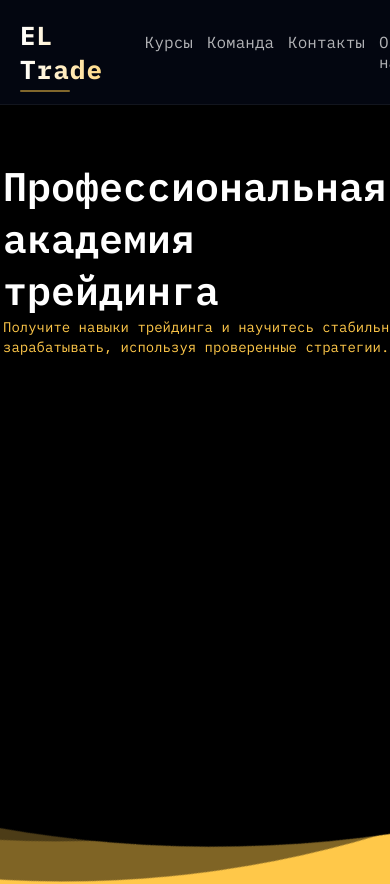
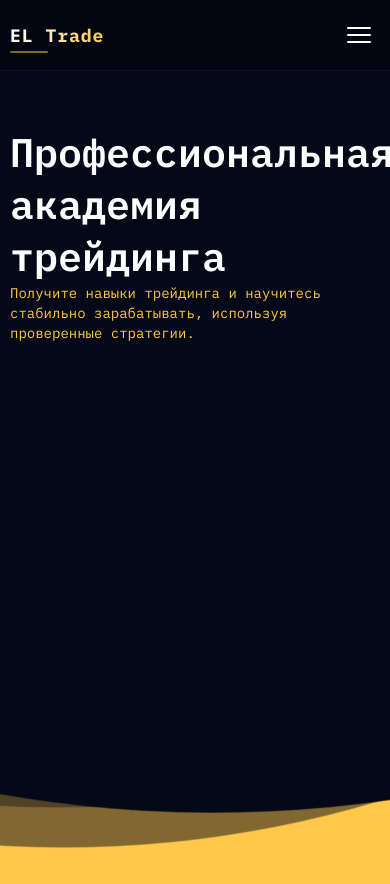
Before and after one commit to made-in-chinaesh/el-trade-site, a React (Create React App) app: page / in a window 390 px wide. Shown: the top 884 px of the page. Built offline with nearby package versions, Linux system fonts and the light colour scheme.

Commit message:
added adaptive for phone

```diff
--- a/src/app/index.scss
+++ b/src/app/index.scss
@@ -21,8 +21,7 @@ body {
 	margin: 0 auto;
 
 	@media (max-width: 1400px) {
-		width: 100%;
-		margin: 0 20px;
+		width: calc(100% - 20px);
 	}
 }
 
--- a/src/components/main/command/index.jsx
+++ b/src/components/main/command/index.jsx
@@ -11,6 +11,7 @@ export const CommandBlock = () => {
 	}
 
 	return (
+		<div className={styles.team}>
 			<div className={clsx(styles.container, 'container')} id='team'>
 				<div className={styles.commandInfo}>
 					<h2>Знакомьтесь с экспертами</h2>
@@ -80,5 +81,6 @@ export const CommandBlock = () => {
 					</div>
 				</div>
 			</div>
+		</div>
 	)
 }
--- a/src/components/main/command/styles.module.scss
+++ b/src/components/main/command/styles.module.scss
@@ -1,3 +1,5 @@
+.team {
+	background: #050816;
 	.container {
 		padding: 120px 0;
 		position: relative;
@@ -225,3 +227,4 @@
 			}
 		}
 	}
+}
--- a/src/components/main/wave/styles.module.scss
+++ b/src/components/main/wave/styles.module.scss
@@ -25,7 +25,7 @@
 	top: 0;
 	left: 50%;
 	transform: translate(-50%, -75%);
-	background: #000; /* ярко-желтый */
+	background: #050816;
 	opacity: 0.7;       /* чуть прозрачный для наложения */
 }
 
@@ -83,4 +83,5 @@
 .content span {
 	margin-top: 10px;
 	font-size: 14px;
+	color: #ffc849;
 }
--- a/src/components/navbar/index.jsx
+++ b/src/components/navbar/index.jsx
@@ -1,11 +1,14 @@
+import { useState } from 'react'
 import { useNavigate } from 'react-router-dom'
 import styles from './styles.module.scss'
 
 export const Navbar = () => {
 	const navigate = useNavigate()
+	const [menuOpen, setMenuOpen] = useState(false)
 
 	const goToSection = id => {
 		navigate('/', { state: { scrollTo: id } })
+		setMenuOpen(false)
 	}
 
 	return (
@@ -19,12 +22,22 @@ export const Navbar = () => {
 					EL Trade
 				</h1>
 
-				<nav className={styles.nav}>
+				<nav className={`${styles.nav} ${menuOpen ? styles.active : ''}`}>
 					<ul>
 						<li onClick={() => goToSection('courses')}>Курсы</li>
+
 						<li onClick={() => goToSection('team')}>Команда</li>
+
 						<li onClick={() => goToSection('contacts')}>Контакты</li>
+
 						<li onClick={() => goToSection('about')}>О нас</li>
+
+						<button
+							className={styles.mobileCta}
+							onClick={() => goToSection('appointment')}
+						>
+							Записаться
+						</button>
 					</ul>
 				</nav>
 
@@ -34,6 +47,15 @@ export const Navbar = () => {
 				>
 					Записаться
 				</button>
+
+				<button
+					className={`${styles.burger} ${menuOpen ? styles.burgerActive : ''}`}
+					onClick={() => setMenuOpen(prev => !prev)}
+				>
+					<span />
+					<span />
+					<span />
+				</button>
 			</div>
 		</header>
 	)
--- a/src/components/navbar/styles.module.scss
+++ b/src/components/navbar/styles.module.scss
@@ -14,64 +14,93 @@
 		justify-content: space-between;
 
 		padding: 18px 0;
+		gap: 20px;
+
+		position: relative;
 	}
 }
 
-/* LOGO */
+/* =========================
+   LOGO
+========================= */
+
 .title {
+	position: relative;
+
 	font-size: 26px;
 	font-weight: 900;
 	letter-spacing: 1px;
+
+	flex-shrink: 0;
 
 	background: linear-gradient(90deg, #ffffff 0%, #ffc849 100%);
 	-webkit-background-clip: text;
 	-webkit-text-fill-color: transparent;
 
-	position: relative;
-
 	&::after {
 		content: '';
+
 		position: absolute;
+		left: 0;
 		bottom: -6px;
-		left: 0;
 
 		width: 40%;
 		height: 2px;
 
+		border-radius: 10px;
+
 		background: #ffc849;
 		opacity: 0.5;
-
-		border-radius: 10px;
 	}
 }
 
-/* NAV */
+/* =========================
+   NAV
+========================= */
+
+.nav {
+	flex: 1;
+	display: flex;
+	justify-content: center;
+	min-width: 0;
+}
+
 .nav ul {
 	display: flex;
+	align-items: center;
 	gap: 28px;
-	list-style: none;
+
 	padding: 0;
 	margin: 0;
+
+	list-style: none;
 }
 
 .nav li {
+	position: relative;
+
+	padding: 6px 0;
+
+	color: rgba(255, 255, 255, 0.7);
+
 	cursor: pointer;
-	color: rgba(255, 255, 255, 0.7);
+
 	transition: 0.3s;
-	position: relative;
-	padding: 6px 0;
+	white-space: nowrap;
 }
 
-/* underline glow */
 .nav li::after {
 	content: '';
+
 	position: absolute;
 	left: 0;
 	bottom: 0;
+
+	width: 0%;
 	height: 2px;
-	width: 0%;
 
 	background: linear-gradient(90deg, #ffc849, #fff);
+
 	transition: 0.3s;
 
 	box-shadow: 0 0 10px rgba(255, 200, 73, 0.5);
@@ -85,13 +114,16 @@
 	width: 100%;
 }
 
-/* CTA BUTTON */
-.cta {
+/* =========================
+   BUTTON
+========================= */
+
+.cta,
+.mobileCta {
 	padding: 10px 18px;
 
+	border: 1px solid rgba(255, 200, 73, 0.4);
 	border-radius: 12px;
-
-	border: 1px solid rgba(255, 200, 73, 0.4);
 
 	background: rgba(255, 200, 73, 0.08);
 	color: #ffc849;
@@ -103,9 +135,12 @@
 	transition: 0.3s;
 
 	box-shadow: 0 0 20px rgba(255, 200, 73, 0.08);
+
+	white-space: nowrap;
 }
 
-.cta:hover {
+.cta:hover,
+.mobileCta:hover {
 	transform: translateY(-3px);
 
 	background: #ffc849;
@@ -115,13 +150,216 @@
 		0 0 80px rgba(255, 200, 73, 0.1);
 }
 
-/* MOBILE */
-@media (max-width: 768px) {
+.mobileCta {
+	display: none;
+}
+
+/* =========================
+   BURGER
+========================= */
+
+.burger {
+	display: none;
+
+	width: 42px;
+	height: 42px;
+
+	border: none;
+	background: transparent;
+
+	cursor: pointer;
+
+	padding: 0;
+
+	flex-direction: column;
+	align-items: center;
+	justify-content: center;
+	gap: 5px;
+
+	span {
+		width: 24px;
+		height: 2px;
+
+		background: #fff;
+
+		border-radius: 20px;
+
+		transition: 0.3s;
+	}
+}
+
+.burgerActive {
+	span:nth-child(1) {
+		transform: translateY(7px) rotate(45deg);
+	}
+
+	span:nth-child(2) {
+		opacity: 0;
+	}
+
+	span:nth-child(3) {
+		transform: translateY(-7px) rotate(-45deg);
+	}
+}
+
+/* =========================
+   LAPTOP
+========================= */
+
+@media (max-width: 1200px) {
 	.nav ul {
-		gap: 14px;
+		gap: 22px;
+	}
+
+	.title {
+		font-size: 24px;
+	}
+}
+
+/* =========================
+   TABLET
+========================= */
+
+@media (max-width: 992px) {
+	.nav ul {
+		gap: 16px;
+	}
+
+	.nav li {
+		font-size: 14px;
+	}
+
+	.title {
+		font-size: 22px;
 	}
 
 	.cta {
+		padding: 9px 14px;
+		font-size: 14px;
+	}
+}
+
+/* =========================
+   MOBILE MENU
+========================= */
+
+@media (max-width: 768px) {
+	.cta {
 		display: none;
 	}
+
+	.burger {
+		display: flex;
+	}
+
+	.nav {
+		position: absolute;
+
+		top: 100%;
+		left: 0;
+
+		width: 100%;
+
+		padding-top: 14px;
+
+		opacity: 0;
+		visibility: hidden;
+
+		transform: translateY(-10px);
+
+		transition: 0.3s;
+
+		pointer-events: none;
+	}
+
+	.active {
+		opacity: 1;
+		visibility: visible;
+
+		transform: translateY(0);
+
+		pointer-events: auto;
+	}
+
+	.nav ul {
+		width: 100%;
+
+		flex-direction: column;
+		align-items: center;
+
+		padding: 24px;
+
+		border: 1px solid rgba(255, 255, 255, 0.06);
+		border-radius: 24px;
+
+		background: rgba(10, 14, 30, 0.96);
+
+		backdrop-filter: blur(20px);
+
+		box-shadow: 0 20px 60px rgba(0, 0, 0, 0.45);
+
+		gap: 22px;
+	}
+
+	.nav li {
+		font-size: 16px;
+	}
+
+	.mobileCta {
+		display: block;
+		width: 100%;
+	}
 }
+
+/* =========================
+   SMALL MOBILE
+========================= */
+
+@media (max-width: 480px) {
+	.header {
+		.container {
+			padding: 14px 0;
+		}
+	}
+
+	.title {
+		font-size: 18px;
+	}
+
+	.nav ul {
+		padding: 20px;
+		gap: 18px;
+	}
+
+	.nav li {
+		font-size: 14px;
+	}
+
+	.mobileCta {
+		font-size: 14px;
+		width: 100%;
+	}
+}
+
+/* =========================
+   360px
+========================= */
+
+@media (max-width: 360px) {
+	.title {
+		font-size: 16px;
+	}
+
+	.nav ul {
+		padding: 18px 14px;
+	}
+
+	.nav li {
+		font-size: 13px;
+	}
+
+	.mobileCta {
+		font-size: 13px;
+		padding: 9px;
+	}
+}
--- a/src/pages/courses/online-course/index.jsx
+++ b/src/pages/courses/online-course/index.jsx
@@ -6,6 +6,7 @@ export const OnlineCoursePage = () => {
 	const navigate = useNavigate()
 
 	return (
+		<div className={styles.online}>
 			<div className={clsx(styles.page, 'container')}>
 				{/* HERO */}
 				<section className={styles.hero}>
@@ -17,8 +18,8 @@ export const OnlineCoursePage = () => {
 					<h1>Онлайн курс по трейдингу</h1>
 
 					<p>
-					Обучайся из любой точки мира в удобном темпе с поддержкой наставников
-					и доступом к закрытым стратегиям.
+						Обучайся из любой точки мира в удобном темпе с поддержкой
+						наставников и доступом к закрытым стратегиям.
 					</p>
 				</section>
 
@@ -78,5 +79,6 @@ export const OnlineCoursePage = () => {
 					<button onClick={() => navigate('/#appointment')}>Записаться</button>
 				</section>
 			</div>
+		</div>
 	)
 }
--- a/src/pages/courses/online-course/styles.module.scss
+++ b/src/pages/courses/online-course/styles.module.scss
@@ -1,3 +1,5 @@
+.online {
+	background: #050816;
 	.page {
 		background: #050816;
 		color: white;
@@ -191,3 +193,4 @@
 			}
 		}
 	}
+}
--- a/src/pages/team/index.jsx
+++ b/src/pages/team/index.jsx
@@ -65,6 +65,7 @@ export const TeamProfile = () => {
 	if (!member) return <div>Not found</div>
 
 	return (
+		<div className={styles.profile}>
 			<div className={clsx(styles.page, 'container')}>
 				{/* BACK BUTTON */}
 				<button className={styles.backBtn} onClick={() => navigate('/')}>
@@ -83,5 +84,6 @@ export const TeamProfile = () => {
 					<p>{member.description}</p>
 				</div>
 			</div>
+		</div>
 	)
 }
--- a/src/pages/team/styles.module.scss
+++ b/src/pages/team/styles.module.scss
@@ -1,3 +1,5 @@
+.profile {
+	background: #050816;
 	.page {
 		background: #050816;
 		color: white;
@@ -78,3 +80,4 @@ span {
 			white-space: pre-line;
 		}
 	}
+}
```
Lines whose indentation alone changed are shown as unchanged.
